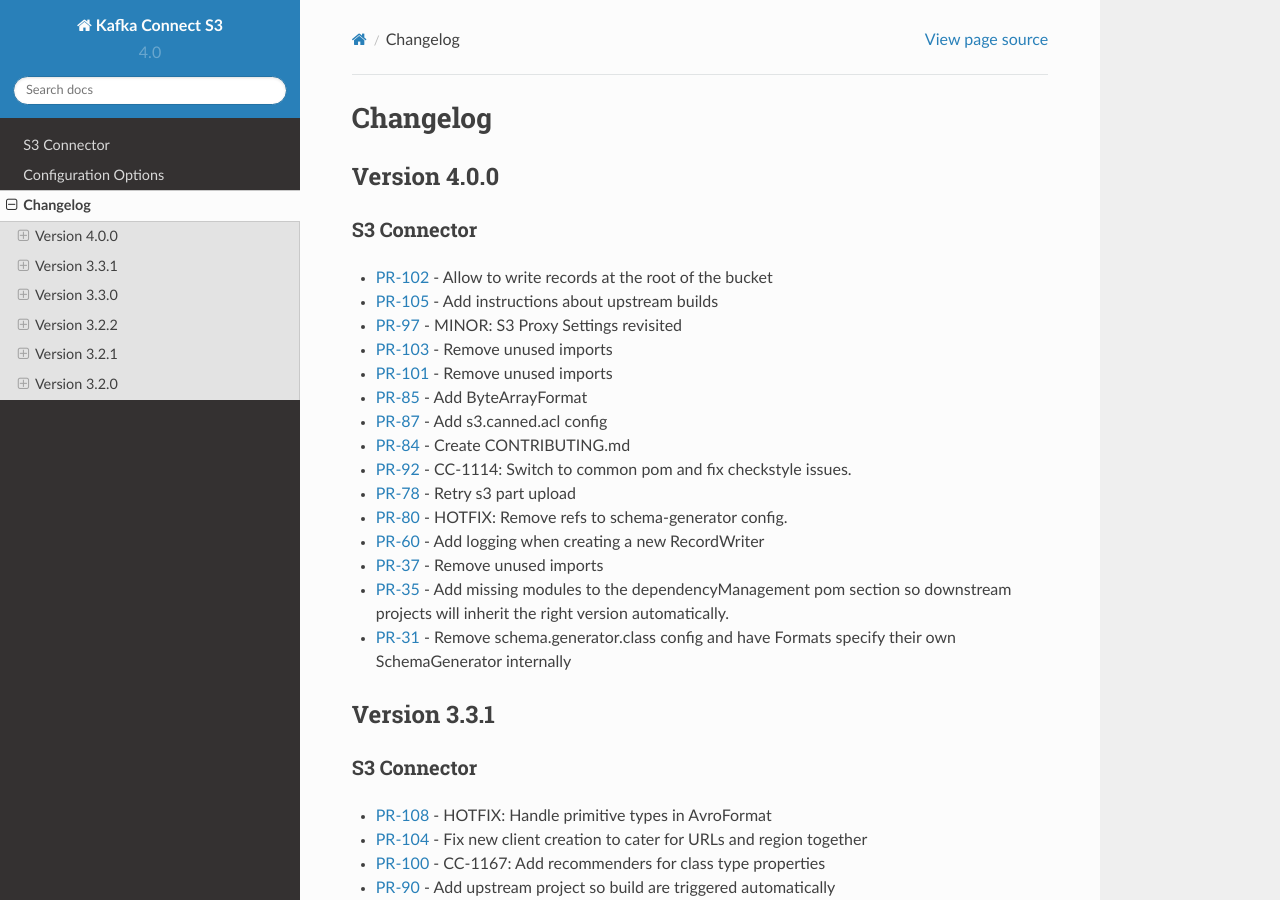
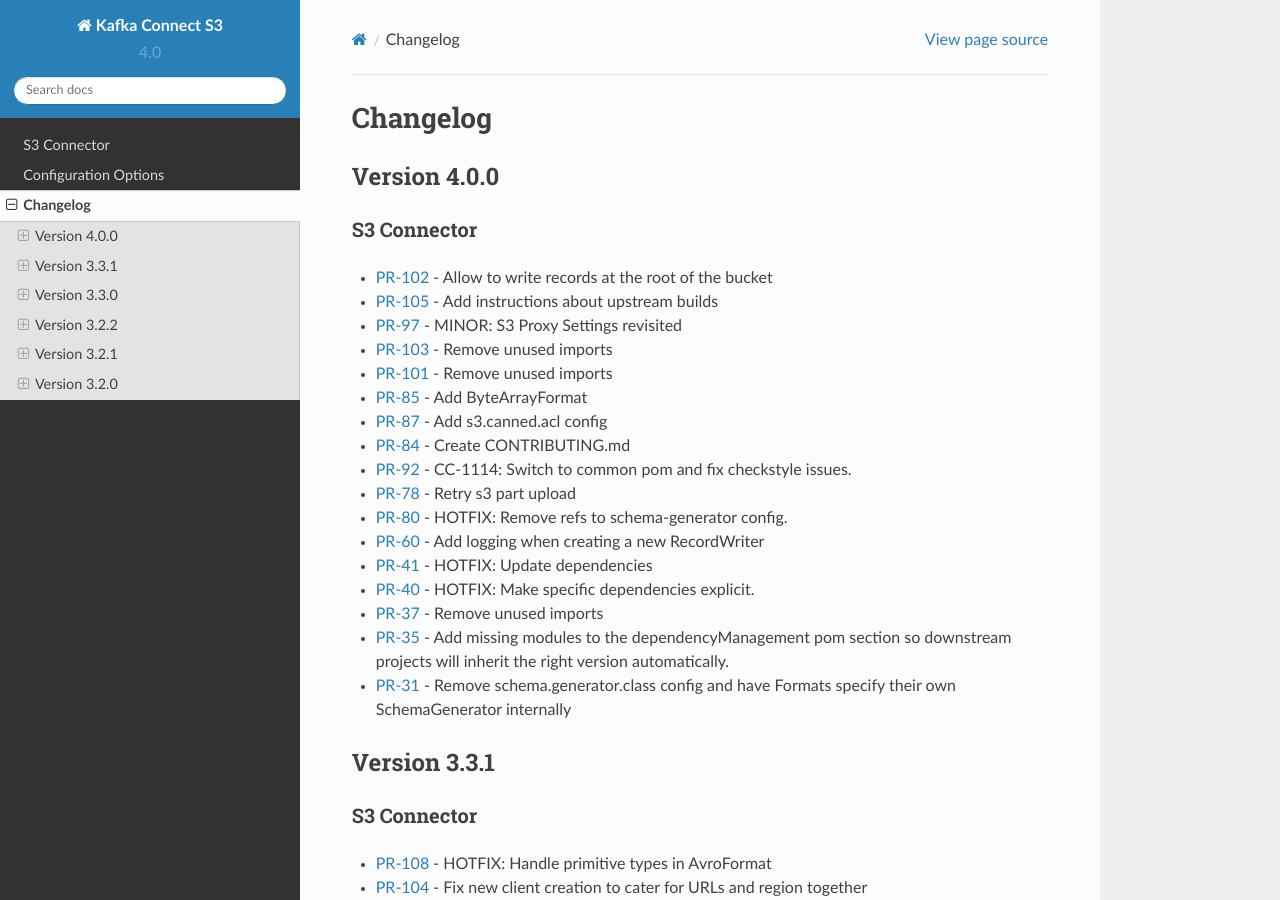
Before and after one commit to confluentinc/kafka-connect-storage-cloud, a Sphinx documentation site: the page built from kafka-connect-s3/docs/changelog.rst, in a window 1280 px wide and 900 px high. Built offline with Sphinx 7.4.7 and the Read the Docs theme 2.0.0, drawn with Linux system fonts in a browser that asks for light colours.

Commit message:
CC-1249: Additional late fixes

```diff
--- a/kafka-connect-s3/docs/changelog.rst
+++ b/kafka-connect-s3/docs/changelog.rst
@@ -21,6 +21,8 @@
 * `PR-78 <https://github.com/confluentinc/kafka-connect-storage-cloud/pull/78>`_ - Retry s3 part upload
 * `PR-80 <https://github.com/confluentinc/kafka-connect-storage-cloud/pull/80>`_ - HOTFIX: Remove refs to schema-generator config.
 * `PR-60 <https://github.com/confluentinc/kafka-connect-storage-cloud/pull/60>`_ - Add logging when creating a new RecordWriter
+* `PR-41 <https://github.com/confluentinc/kafka-connect-storage-common/pull/41>`_ - HOTFIX: Update dependencies
+* `PR-40 <https://github.com/confluentinc/kafka-connect-storage-common/pull/40>`_ - HOTFIX: Make specific dependencies explicit.
 * `PR-37 <https://github.com/confluentinc/kafka-connect-storage-common/pull/37>`_ - Remove unused imports
 * `PR-35 <https://github.com/confluentinc/kafka-connect-storage-common/pull/35>`_ - Add missing modules to the dependencyManagement pom section so downstream projects will inherit the right version automatically.
 * `PR-31 <https://github.com/confluentinc/kafka-connect-storage-common/pull/31>`_ - Remove schema.generator.class config and have Formats specify their own SchemaGenerator internally
```
